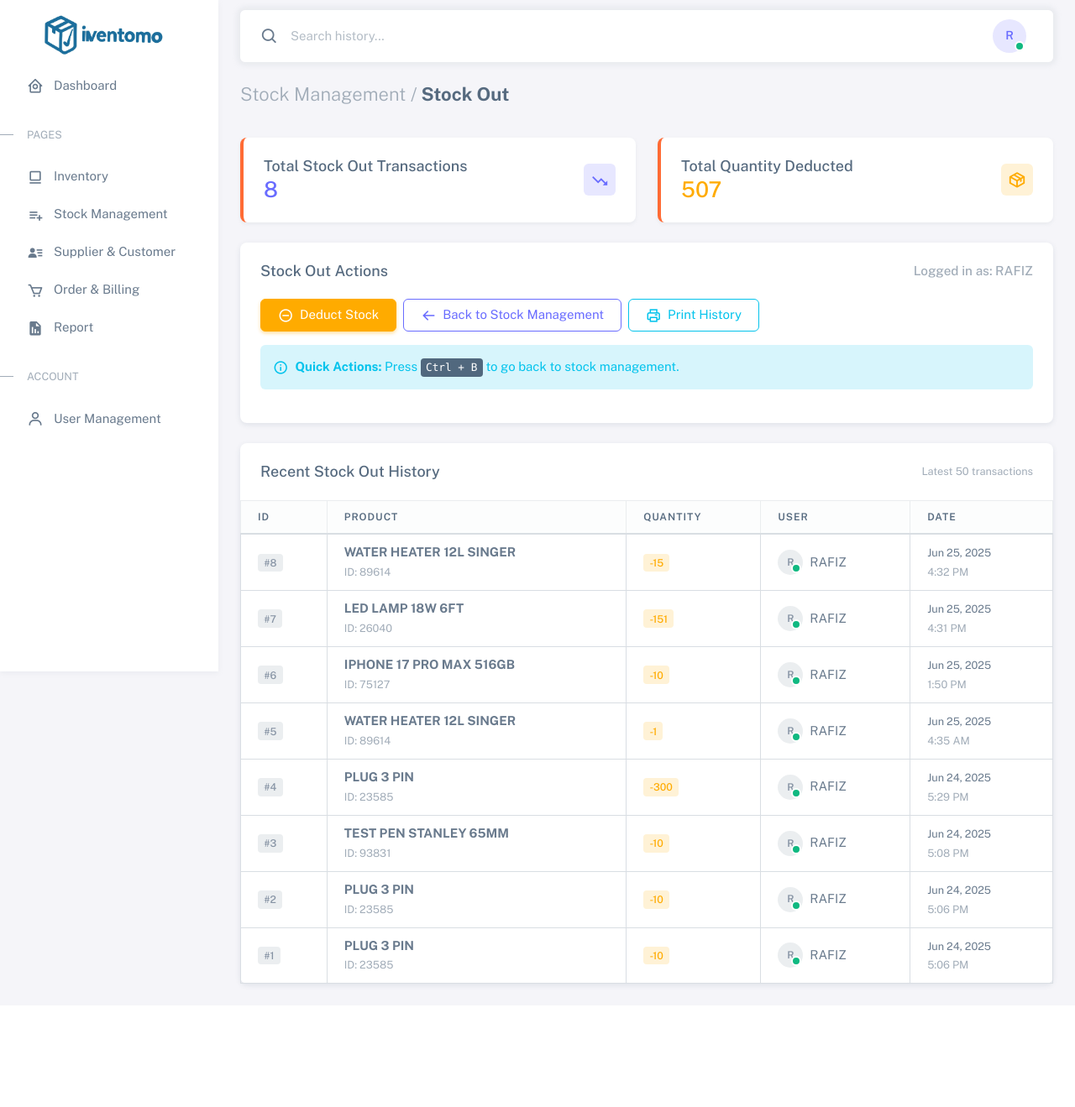
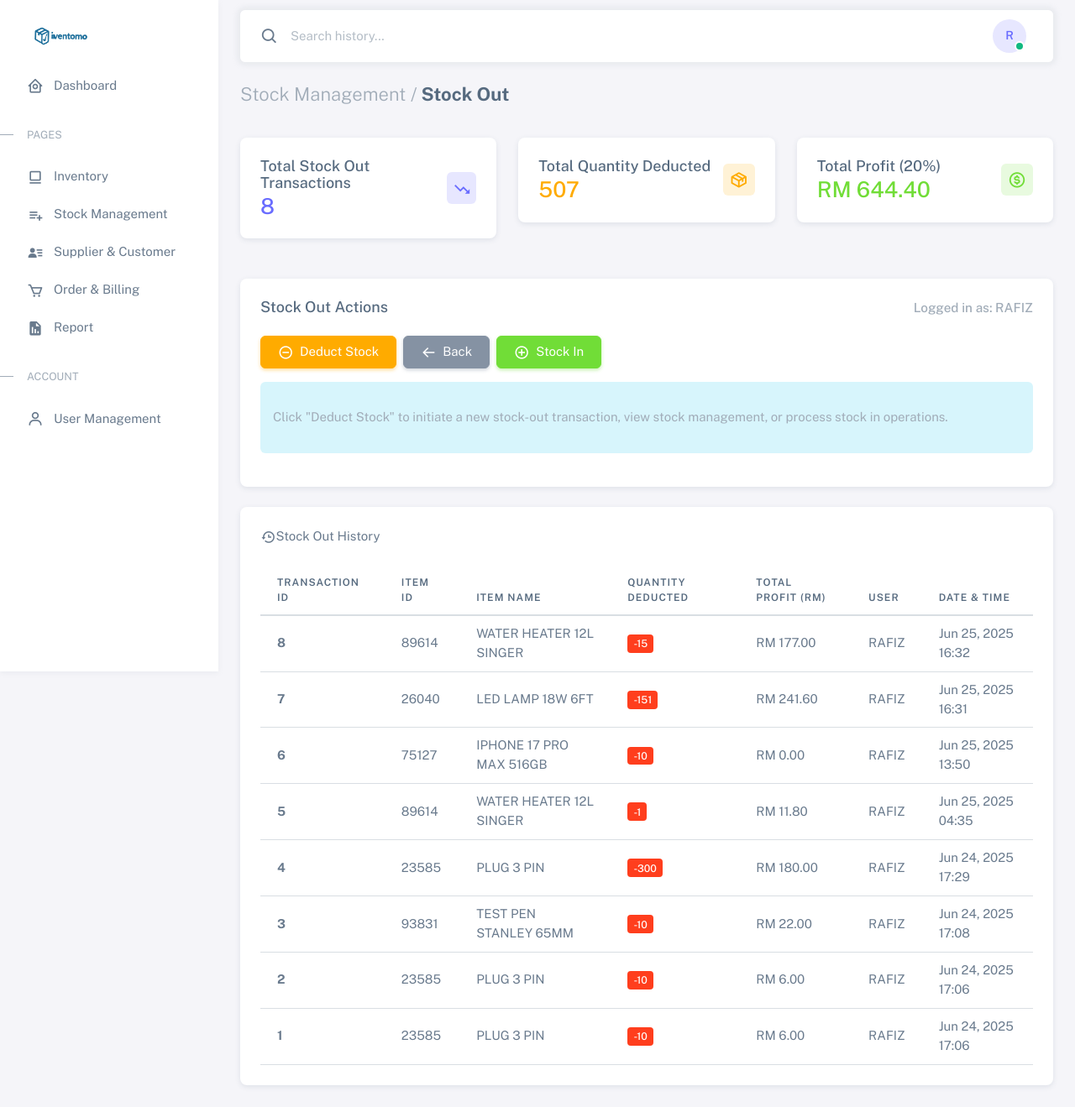
Before and after one commit to mohdsyafiq/inventomo-system, a PHP site: page /inventomo-system-main/stock-out.php in a window 1280 px wide. Shown: the whole page at 84% size. Before the commit the page ends 1178 px from the top, so only its background shows below. Run offline with PHP 8.4, Linux system fonts and the light colour scheme; a user stored in the database is signed in; data comes from the database, SQL or seed files in the repository.

Commit message:
Update stock-out.php
add total profit stats  , add add column total price (profit)

```diff
--- a/stock-out.php
+++ b/stock-out.php
@@ -200,13 +200,21 @@ if ($_SERVER["REQUEST_METHOD"] == "POST" && isset($_POST['action']) && $_POST['a
 // --- Fetch Statistics for Stock Out Dashboard ---
 $total_transactions = 0;
 $total_quantity_deducted = 0;
+$total_profit = 0;
 
-$sql_stats = "SELECT COUNT(*) as transaction_count, COALESCE(SUM(quantity_deducted), 0) as total_deducted FROM stock_out_history";
+$sql_stats = "SELECT
+                COUNT(soh.id) as transaction_count,
+                COALESCE(SUM(soh.quantity_deducted), 0) as total_deducted,
+                COALESCE(SUM(soh.quantity_deducted * ii.price), 0) as total_value_deducted
+              FROM stock_out_history AS soh
+              LEFT JOIN inventory_item AS ii ON soh.product_id = ii.itemID";
 $result_stats = $conn->query($sql_stats);
 if ($result_stats && $result_stats->num_rows > 0) {
     $stats = $result_stats->fetch_assoc();
     $total_transactions = $stats['transaction_count'];
     $total_quantity_deducted = $stats['total_deducted'];
+    $total_value_deducted = $stats['total_value_deducted'];
+    $total_profit = $total_value_deducted * 0.20; // Calculate 20% profit
 }
 
 // --- Fetch all available items for the dropdown in the modal ---
@@ -223,8 +231,9 @@ if ($result_all_items && $result_all_items->num_rows > 0) {
 
 // --- Fetch Recent Stock Out History for the table display ---
 $stock_out_history = [];
-$sql_history = "SELECT soh.id, soh.product_id, soh.product_name, soh.quantity_deducted, soh.username, soh.transaction_date
-                FROM stock_out_history soh
+$sql_history = "SELECT soh.id, soh.product_id, soh.product_name, soh.quantity_deducted, soh.username, soh.transaction_date, ii.price
+                FROM stock_out_history AS soh
+                LEFT JOIN inventory_item AS ii ON soh.product_id = ii.itemID
                 ORDER BY soh.transaction_date DESC LIMIT 50"; // Limit to recent 50 transactions
 $result_history = $conn->query($sql_history);
 if ($result_history && $result_history->num_rows > 0) {
@@ -297,9 +306,9 @@ $conn->close();
         }
         /* Card Styles */
         .stats-card {
-            border-left: 4px solid #ff6b35; /* Orange for stock out related stats */
+            border-left: 4px solidrgb(223, 92, 44); /* Orange for stock out related stats */
             transition: transform 0.2s ease, box-shadow 0.2s ease;
-            box-shadow: 0 0.125rem 0.25rem rgba(161, 172, 184, 0.15);
+            box-shadow: 0 0.125     rem 0.25rem rgba(161, 172, 184, 0.15);
         }
         .stats-card:hover {
             transform: translateY(-2px);
@@ -357,7 +366,7 @@ $conn->close();
                 <div class="app-brand demo">
                     <a href="index.php" class="app-brand-link">
                         <span class="app-brand-logo demo">
-                            <img width="180" src="assets/img/icons/brands/inventomo.png" alt="Inventomo Logo">
+                            <img width="80" src="assets/img/icons/brands/inventomo.png" alt="Inventomo Logo">
                         </span>
                     </a>
 
@@ -493,7 +502,7 @@ $conn->close();
                         <?php echo $message; // Display messages ?>
 
                         <div class="row mb-4">
-                            <div class="col-md-6">
+                            <div class="col-lg-4 col-md-6 mb-4">
                                 <div class="card stats-card">
                                     <div class="card-body">
                                         <div class="d-flex justify-content-between align-items-center">
@@ -510,7 +519,7 @@ $conn->close();
                                     </div>
                                 </div>
                             </div>
-                            <div class="col-md-6">
+                            <div class="col-lg-4 col-md-6 mb-4">
                                 <div class="card stats-card">
                                     <div class="card-body">
                                         <div class="d-flex justify-content-between align-items-center">
@@ -521,6 +530,23 @@ $conn->close();
                                             <div class="avatar">
                                                 <span class="avatar-initial rounded bg-label-warning">
                                                     <i class="bx bx-package fs-4"></i>
+                                                </span>
+                                            </div>
+                                        </div>
+                                    </div>
+                                </div>
+                            </div>
+                            <div class="col-lg-4 col-md-6 mb-4">
+                                <div class="card stats-card">
+                                    <div class="card-body">
+                                        <div class="d-flex justify-content-between align-items-center">
+                                            <div>
+                                                <h5 class="card-title mb-1">Total Profit (20%)</h5>
+                                                <h3 class="text-success mb-0">RM <?php echo number_format($total_profit, 2); ?></h3>
+                                            </div>
+                                            <div class="avatar">
+                                                <span class="avatar-initial rounded bg-label-success">
+                                                    <i class='bx bx-dollar-circle fs-4'></i>
                                                 </span>
                                             </div>
                                         </div>
@@ -539,84 +565,80 @@ $conn->close();
                                     <button type="button" class="btn btn-warning" data-bs-toggle="modal" data-bs-target="#stockOutModal">
                                         <i class="bx bx-minus-circle me-1"></i> Deduct Stock
                                     </button>
-                                    <!-- Added "Back to Stock Management" button here -->
-                                    <a href="stock-management.php" class="btn btn-outline-primary">
-                                        <i class="bx bx-arrow-back me-1"></i> Back to Stock Management
+                                    <!-- Changed this button to secondary (grey) -->
+                                    <a href="stock-management.php" class="btn btn-secondary">
+                                        <i class="bx bx-arrow-back me-1"></i> Back
                                     </a>
-                                    <button type="button" class="btn btn-outline-info" onclick="window.print()">
-                                        <i class="bx bx-printer me-1"></i> Print History
-                                    </button>
+                                    <!-- Replaced Print button with a new Stock In button -->
+                                    <a href="stock-in.php" class="btn btn-success">
+                                        <i class="bx bx-plus-circle me-1"></i> Stock In
+                                    </a>
                                 </div>
                                 <div class="alert alert-info d-flex align-items-center" role="alert">
-                                    <i class="bx bx-info-circle me-2"></i>
-                                    <div>
-                                        <strong>Quick Actions:</strong> Press <kbd>Ctrl + B</kbd> to go back to stock management.
-                                    </div>
+                                    <p class="text-muted mt-3">
+                                      Click "Deduct Stock" to initiate a new stock-out transaction, view stock management, or process stock in operations.
+                                    </p>
                                 </div>
                             </div>
                         </div>
 
                         <div class="card">
-                            <div class="card-header d-flex justify-content-between align-items-center">
-                                <h5 class="mb-0">Recent Stock Out History</h5>
-                                <small class="text-muted">Latest 50 transactions</small>
+                            <div class="card-header">
+                                <i class="bx bx-history"></i>Stock Out History
                             </div>
-                            <div class="table-responsive text-nowrap">
-                                <table class="table table-bordered" id="historyTable">
-                                    <thead class="table-light">
+                            <div class="card-body">
+                                <div class="table-responsive">
+                                    <table class="table table-hover" id="historyTable">
+                                        <thead>
                                             <tr>
-                                            <th>ID</th>
-                                            <th>Product</th>
-                                            <th>Quantity</th>
+                                                <th>Transaction ID</th>
+                                                <th>Item ID</th>
+                                                <th>Item Name</th>
+                                                <th>Quantity Deducted</th>
+                                                <th>Total Profit (RM)</th>
                                                 <th>User</th>
-                                            <th>Date</th>
+                                                <th>Date & Time</th>
                                             </tr>
                                         </thead>
-                                    <tbody class="table-border-bottom-0">
+                                        <tbody>
                                             <?php if (!empty($stock_out_history)): ?>
                                                 <?php foreach ($stock_out_history as $history_item): ?>
                                                 <tr>
-                                                <td><span class="badge bg-label-secondary">#<?php echo htmlspecialchars($history_item['id']); ?></span></td>
+                                                    <td><strong><?php echo htmlspecialchars($history_item['id']); ?></strong></td>
+                                                    <td><?php echo htmlspecialchars($history_item['product_id']); ?></td>
+                                                    <td><?php echo htmlspecialchars($history_item['product_name']); ?></td>
                                                     <td>
-                                                    <div>
-                                                        <strong><?php echo htmlspecialchars($history_item['product_name']); ?></strong>
-                                                        <br><small class="text-muted">ID: <?php echo htmlspecialchars($history_item['product_id']); ?></small>
-                                                    </div>
-                                                </td>
-                                                <td>
-                                                    <span class="badge bg-label-warning">
+                                                        <span class="badge bg-danger">
                                                             -<?php echo htmlspecialchars($history_item['quantity_deducted']); ?>
                                                         </span>
                                                     </td>
                                                     <td>
-                                                    <div class="d-flex align-items-center">
-                                                        <div class="user-avatar bg-label-<?php echo getAvatarColor('user'); ?> me-2" style="width: 30px; height: 30px; font-size: 12px;">
-                                                            <?php echo strtoupper(substr($history_item['username'], 0, 1)); ?>
-                                                        </div>
-                                                        <?php echo htmlspecialchars($history_item['username']); ?>
-                                                    </div>
+                                                        <?php
+                                                            $profit = ($history_item['price'] ?? 0) * ($history_item['quantity_deducted'] ?? 0) * 0.20;
+                                                            echo 'RM ' . number_format($profit, 2);
+                                                        ?>
                                                     </td>
-                                                <td>
-                                                    <small>
-                                                        <?php echo date('M j, Y', strtotime($history_item['transaction_date'])); ?><br>
-                                                        <span class="text-muted"><?php echo date('g:i A', strtotime($history_item['transaction_date'])); ?></span>
-                                                    </small>
-                                                </td>
+                                                    <td><?php echo htmlspecialchars($history_item['username']); ?></td>
+                                                    <td><?php echo date('M d, Y H:i', strtotime($history_item['transaction_date'])); ?></td>
                                                 </tr>
                                                 <?php endforeach; ?>
                                             <?php else: ?>
                                             <tr>
-                                            <td colspan="5" class="text-center py-4">
+                                                <td colspan="7" class="text-center py-4">
                                                     <div class="d-flex flex-column align-items-center">
                                                         <i class="bx bx-package display-4 text-muted mb-2"></i>
-                                                    <p class="text-muted mb-0">No stock out transactions found</p>
-                                                    <small class="text-muted">Start by deducting stock from your inventory</small>
+                                                        <h6 class="text-muted mb-1">No Stock Out History Found</h6>
+                                                        <p class="text-muted mb-2">Start by deducting stock from your inventory.</p>
+                                                        <button type="button" class="btn btn-warning btn-sm" data-bs-toggle="modal" data-bs-target="#stockOutModal">
+                                                            <i class="bx bx-minus-circle me-1"></i>Deduct First Stock
+                                                        </button>
                                                     </div>
                                                 </td>
                                             </tr>
                                             <?php endif; ?>
                                         </tbody>
                                     </table>
+                                </div>
                             </div>
                         </div>
                     </div>
```
Lines whose indentation alone changed are shown as unchanged.
